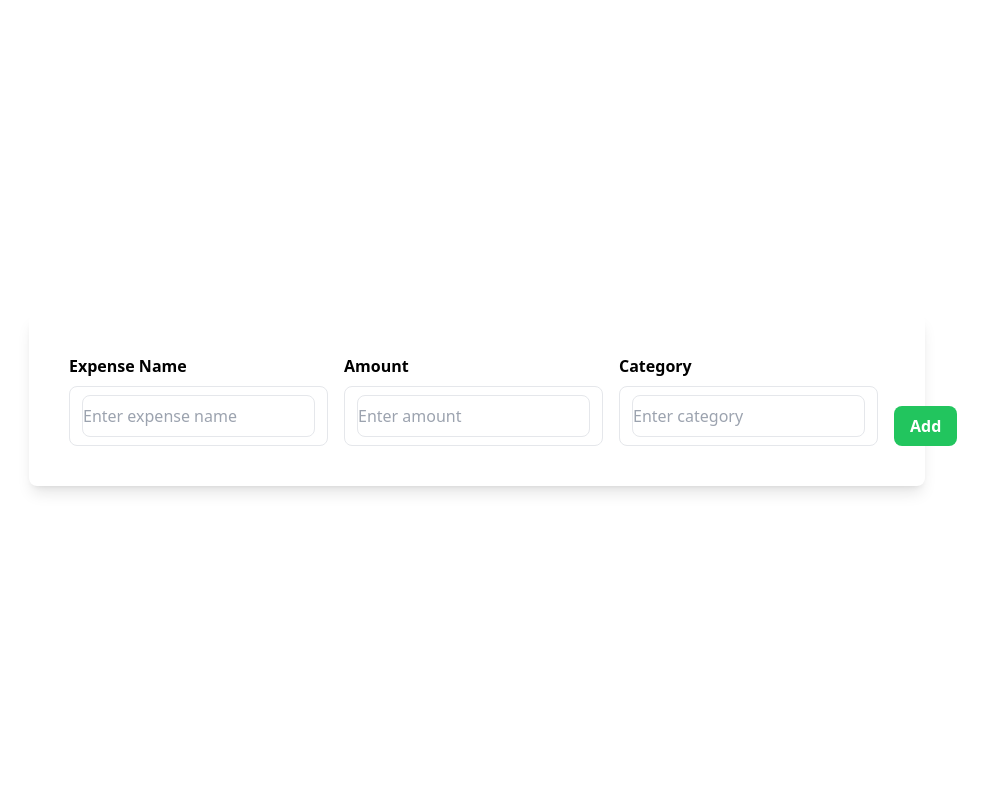
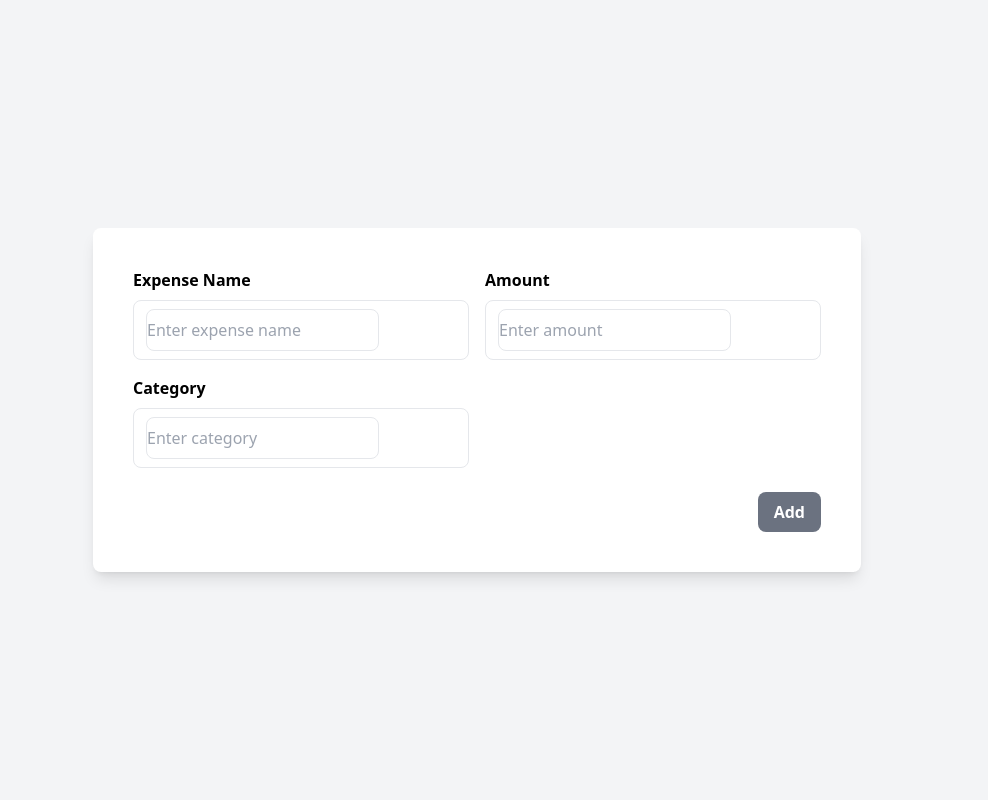
Before and after one commit to 1666sApple/Advanced-Expense-Tracker, a Django app: page / in a window 1280 px wide. Shown: the whole page, without its empty margins (163-1151 px from the left). Run offline with Django 5.2, Linux system fonts and the light colour scheme; style sheets or scripts are compiled from the project's sources.

Commit message:
Update FrontEnd

```diff
--- a/expense/templates/expense/index.html
+++ b/expense/templates/expense/index.html
@@ -1,44 +1,46 @@
-{% extends "expense/base.html" %} {% block body %}
-<div class="flex justify-center items-center min-h-screen">
-  <form
-    class="shadow-lg rounded-lg p-10 bg-white w-full max-w-4xl"
-    method="post"
-  >
+{% extends "expense/base.html" %}
+{% block body %}
+<div class="flex justify-center items-center min-h-screen bg-gray-100">
+  <form class="shadow-lg rounded-lg p-10 bg-white w-full max-w-3xl" method="post">
     {% csrf_token %}
-    <div class="form-container flex flex-col md:flex-row md:items-end gap-4">
+    <div class="space-y-6">
+      <div class="grid grid-cols-1 md:grid-cols-2 gap-4">
         <!-- Expense Name -->
-      <div id="form-name" class="flex-1">
+        <div id="form-name" class="flex flex-col">
           <label
             for="{{ expense_form.name.id_for_label }}"
             class="block mb-2 font-semibold"
-          >Expense Name</label
-        >
-        <div class="border rounded-lg px-3 py-2">{{ expense_form.name }}</div>
+          >Expense Name</label>
+          <div class="border rounded-lg px-3 py-2">
+            {{ expense_form.name }}
+          </div>
         </div>
         <!-- Amount -->
-      <div id="form-amount" class="flex-1">
+        <div id="form-amount" class="flex flex-col">
           <label
             for="{{ expense_form.amount.id_for_label }}"
             class="block mb-2 font-semibold"
-          >Amount</label
-        >
-        <div class="border rounded-lg px-3 py-2">{{ expense_form.amount }}</div>
+          >Amount</label>
+          <div class="border rounded-lg px-3 py-2">
+            {{ expense_form.amount }}
+          </div>
         </div>
         <!-- Category -->
-      <div id="form-category" class="flex-1">
+        <div id="form-category" class="flex flex-col">
           <label
             for="{{ expense_form.category.id_for_label }}"
             class="block mb-2 font-semibold"
-          >Category</label
-        >
+          >Category</label>
           <div class="border rounded-lg px-3 py-2">
             {{ expense_form.category }}
           </div>
         </div>
-      <!-- Add Button -->
-      <div class="flex-none">
+      </div>
+
+      <!-- Adding space above the button -->
+      <div class="mt-6 flex justify-end">
         <button
-          class="bg-green-500 hover:bg-red-500 text-white font-bold py-2 px-4 rounded-lg"
+          class="bg-gray-500 hover:bg-gray-700 text-white font-bold py-2 px-4 rounded-lg"
         >
           Add
         </button>
--- a/expense/views.py
+++ b/expense/views.py
@@ -4,6 +4,11 @@ from .forms import ExpenseForm
 
 # Create your views here.
 def index(request):
+
+    if request.method == "POST":
+        expense = ExpenseForm(request.POST)
+        if expense.is_valid():
+            expense.save()
     expense_form = ExpenseForm()
     return render(request,
         'expense/index.html',
--- a/package.json
+++ b/package.json
@@ -19,6 +19,8 @@
   },
   "homepage": "https://github.com/1666sApple/Advanced-Expense-Tracker#readme",
   "devDependencies": {
+    "autoprefixer": "^10.4.20",
+    "postcss": "^8.4.41",
     "tailwindcss": "^3.4.10"
   }
 }
```
Also changed, not shown: package-lock.json. Lines whose indentation alone changed are shown as unchanged.
